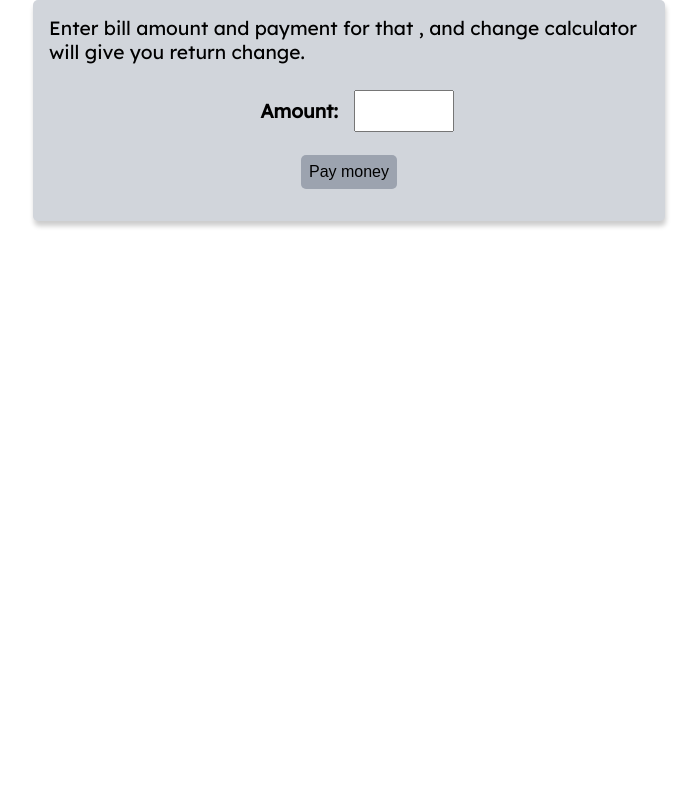
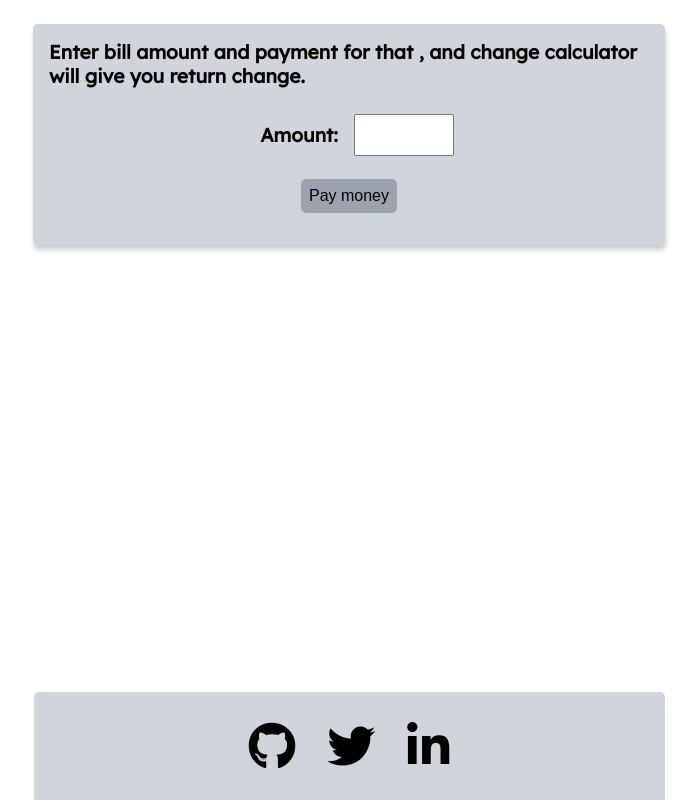
Before and after one commit to gopalbbharadva/cashCalculator, a plain HTML site: page index.html in a window 1280 px wide. Shown: the whole page, without its empty margins (291-990 px from the left). Drawn offline with Linux system fonts and the light colour scheme.

Commit message:
refactor:navbar added

```diff
--- a/app.js
+++ b/app.js
@@ -43,12 +43,13 @@ buttons[1].addEventListener("click", () => {
     error2.style.display = "block";
     error3.style.display = "none";
     table.style.display = "none";
-    changeText.style.display="none";
+    changeText.style.display="none" ;
   }
 });
 
 function calculateNotes(bill, payment) {
   var changeMoney = payment - bill;
+  changeText.textContent=`Change notes for: ${changeMoney}`
   if (changeMoney === 0) {
     nochange.style.display = "block";
     table.style.display = "none";
--- a/index.html
+++ b/index.html
@@ -6,11 +6,18 @@
     <meta name="viewport" content="width=device-width, initial-scale=1.0" />
     <title>Cash Calculator</title>
     <link rel="stylesheet" href="style.css" />
+    <link
+      rel="stylesheet"
+      href="https://cdnjs.cloudflare.com/ajax/libs/font-awesome/5.15.3/css/all.min.css"
+      integrity="sha512-iBBXm8fW90+nuLcSKlbmrPcLa0OT92xO1BIsZ+ywDWZCvqsWgccV3gFoRBv0z+8dLJgyAHIhR35VZc2oM/gI1w=="
+      crossorigin="anonymous"
+      referrerpolicy="no-referrer"
+    />
   </head>
   <body>
     <div class="main">
       <section>
-        <p>
+        <p style="font-weight: bold;">
           Enter bill amount and payment for that , and change calculator will
           give you return change.
         </p>
@@ -33,7 +40,8 @@
         <p id="error3" style="color: #ef4444; display: none">
           Payment should be grater than amount.
         </p>
-        <h5 style="display: none;font-size: 1.2rem; margin:0.5rem">Change notes:</h5>
+        <h5 style="display: none; font-size: 1.2rem; margin: 0.5rem">
+        </h5>
         <div>
           <table>
             <tr>
@@ -74,7 +82,19 @@
           No change will returned.
         </p>
       </section>
+      <footer>
+        <a href="https://github.com/gopalbbharadva/cashCalculator">
+          <i class="fab fa-github"></i>
+        </a>
+        <a href="https://twitter.com/Gopal_33_gb">
+          <i class="fab fa-twitter"></i>
+        </a>
+        <a href="https://www.linkedin.com/in/gopal-bharadva-1aa880176/">
+          <i class="fab fa-linkedin-in"></i>
+        </a>
+      </footer>
     </div>
+
     <script src="app.js"></script>
   </body>
 </html>
--- a/style.css
+++ b/style.css
@@ -1,16 +1,15 @@
 @import url('https://fonts.googleapis.com/css2?family=Lexend&display=swap');
 body{
     font-family: 'Lexend', sans-serif;
-    height: 90vh;
-    margin: 0;
 }
 .main{
+    height: 100%;
     display: flex;
     flex-direction: column;
     align-items: center;
 }
 section{
-    margin: auto;
+    margin: 1rem auto;
     display: flex;
     flex-direction: column;
     justify-content: center;
@@ -81,3 +80,28 @@ td{
 .value{
     border-left: 2px solid black;
 }
+
+a{
+    padding: 1rem;
+    color: black;
+    font-size: 3rem;
+    text-decoration: none;
+}
+a:hover{
+    opacity: 0.8;
+}
+footer{
+    position: fixed;
+    bottom: 0;
+    padding: 0.5rem;
+    width: 100%;
+    border-top-left-radius: 5px;
+    border-top-right-radius: 5px;
+    background: #D1D5DB;
+    display: flex;
+    align-items: center;
+    justify-content: center;
+    text-align: center;
+    max-width: 615px;
+    margin-top: auto;
+}
```
